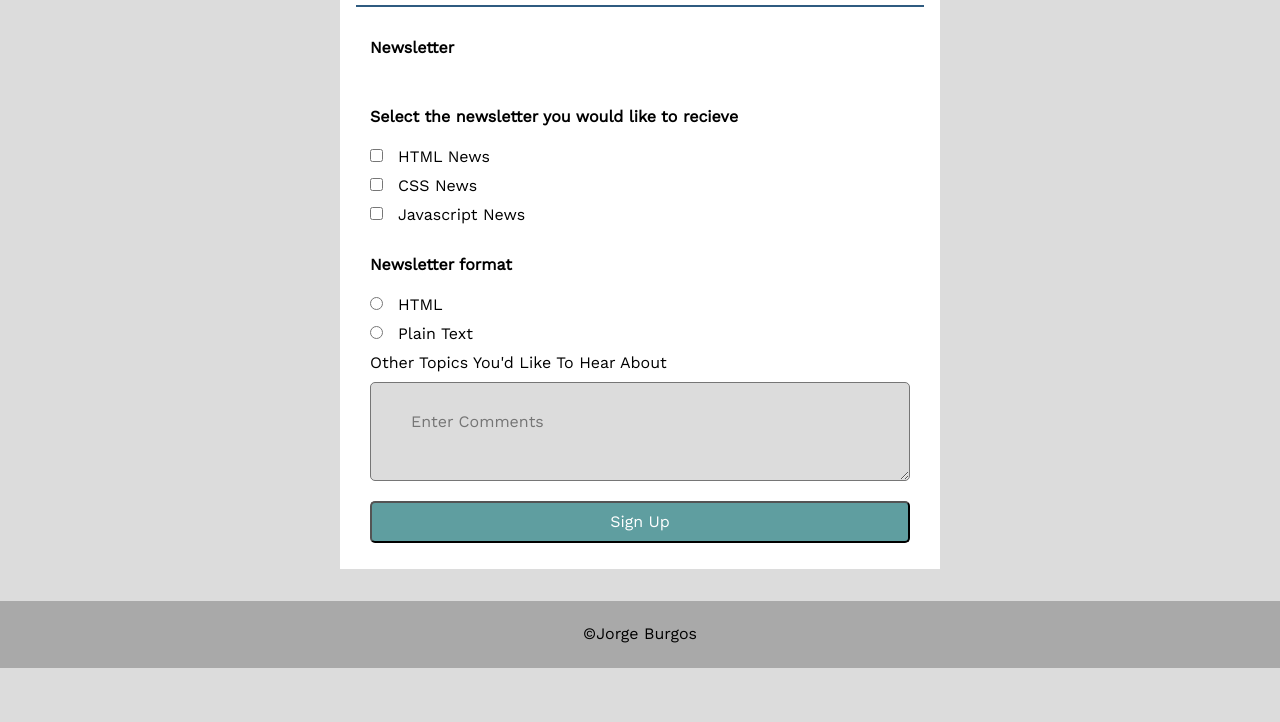
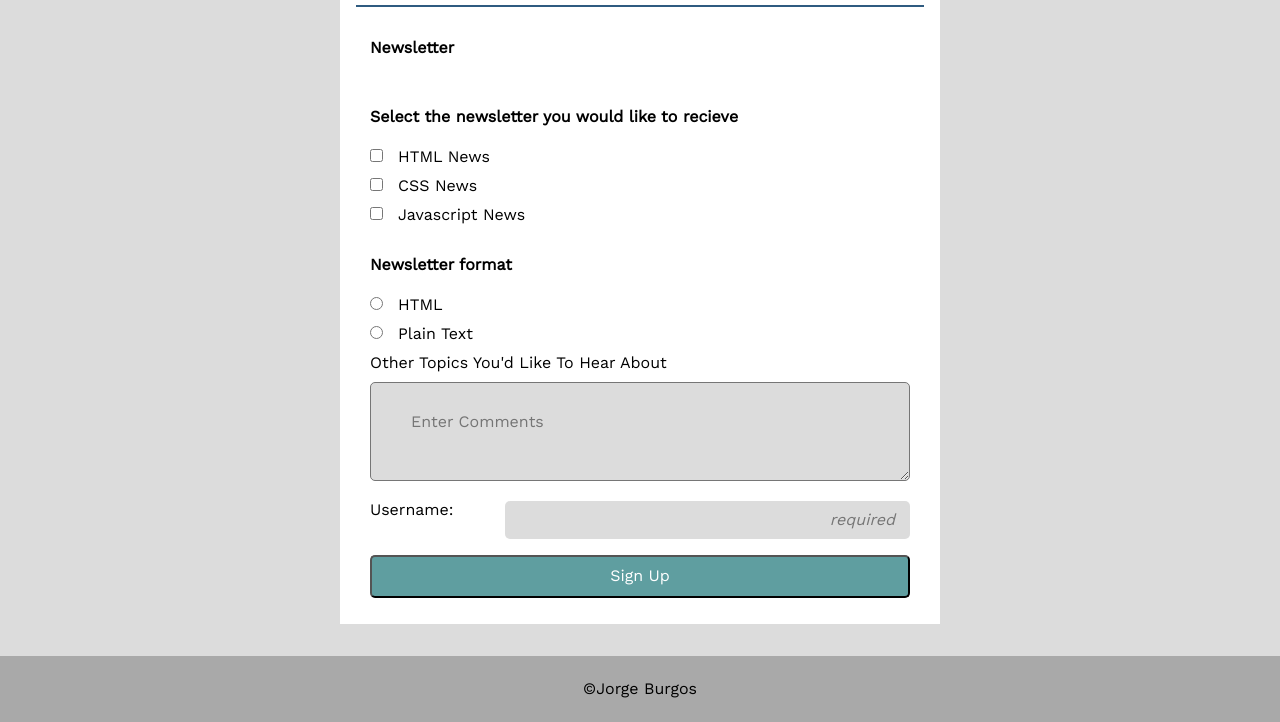
Before and after one commit to burgosjorjorge/project3, a plain HTML site: page index.html in a window 1280 px wide. Shown: the part 738-1460 px from the top of the page. Before the commit the page ends 1406 px from the top, so only its background shows below. Drawn offline with nearby package versions, Linux system fonts and the light colour scheme.

Commit message:
added div, placeholder, style, to input type submit

```diff
--- a/css/style.css
+++ b/css/style.css
@@ -51,6 +51,7 @@ legend {
 input[type="text"],
 input[type="email"],
 input[type="tel"],
+input[id="submitting"],
 select {
 
     margin-bottom: 1em;
@@ -60,6 +61,9 @@ select {
     outline: 0;
 
 }
+
+
+
 
 input[type="text"]:focus,
 input[type="email"]:focus,
@@ -143,7 +147,8 @@ Class Layout
 .address-info,
 .city-info,
 .state-info,
-.zip-info {
+.zip-info,
+.sending {
     display: flex;
     flex-direction: column;
 }
@@ -215,7 +220,8 @@ textarea:hover {
     .address-info,
     .city-info,
     .state-info,
-    .zip-info {
+    .zip-info,
+    .sending {
         display: flex;
         flex-direction: row;
         justify-content: space-between;
@@ -245,5 +251,12 @@ textarea:hover {
 
 
 
+    label[for="submitting"] {
+        margin-right: 5px;
+    }
+
+
+
+
 
 }
--- a/index.html
+++ b/index.html
@@ -104,8 +104,12 @@
 
         </fieldset>
 
-        <fieldset class="sending">
-            <input type="submit" value="sign up">
+        <fieldset>
+            <div class="sending">
+                <label for="submitting">username:</label>
+                <input type="text" id="submitting" name="user-submit" placeholder="required">
+            </div>
+                <input type="submit" id="username" value="sign up">
         </fieldset>
 
     </form>
```
